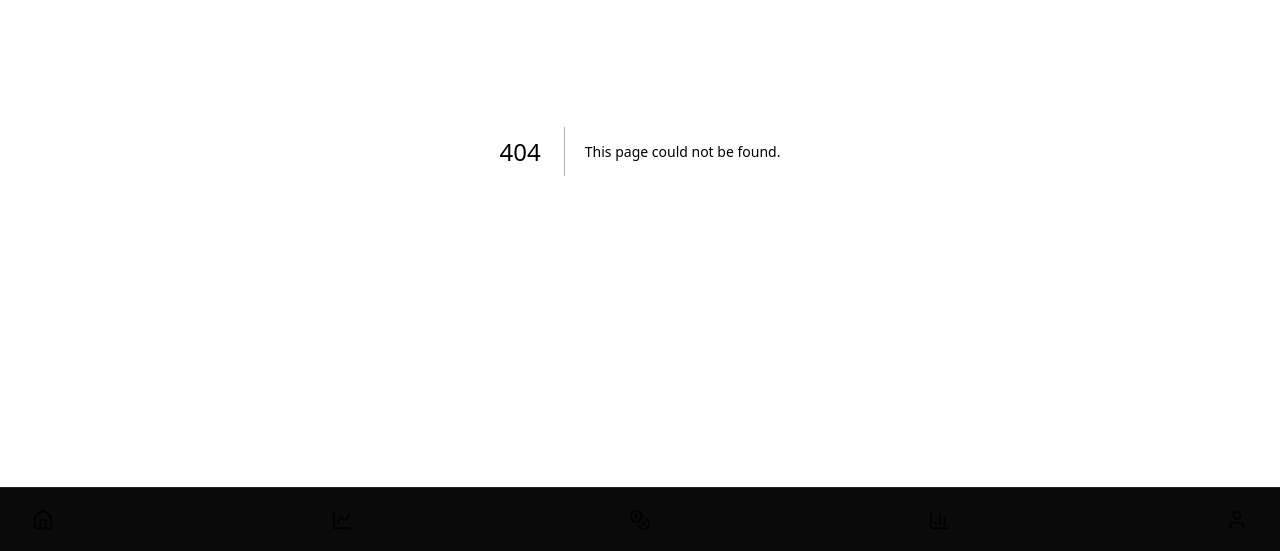
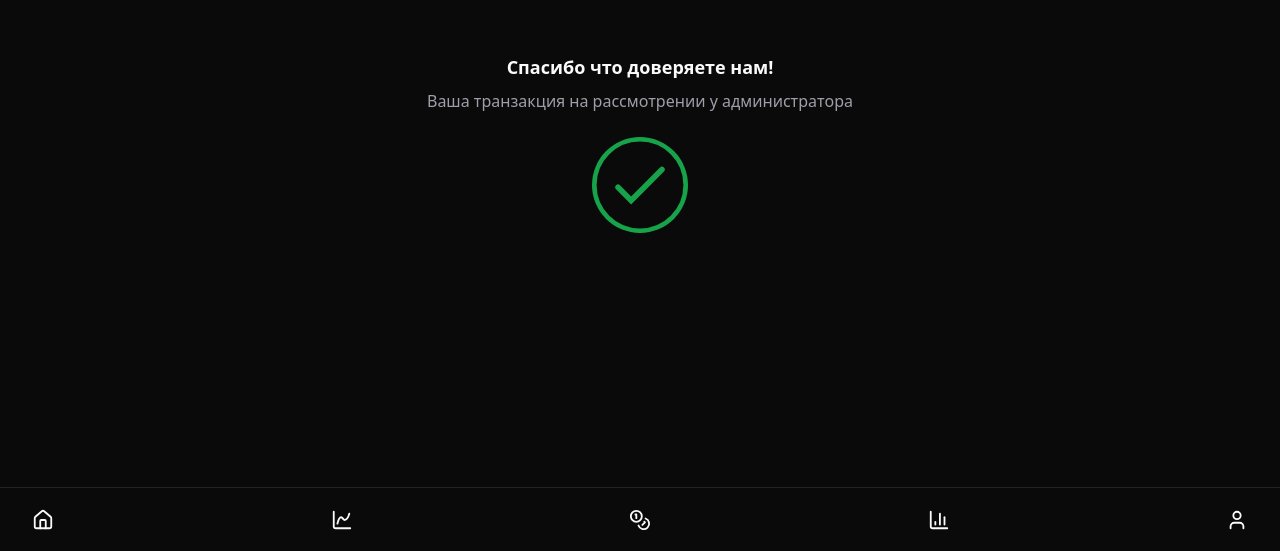
Before and after one commit to boro-dach/nixtradebot, a Next.js app in the folder web/: page /gratulation in a window 1280 px wide. Before the commit this address had no page. Shown: the part 249-800 px from the top of the page. Built offline with nearby package versions, Linux system fonts and the light colour scheme.

Commit message:
gratulation

```diff
--- a/web/app/deposit/page.tsx
+++ b/web/app/deposit/page.tsx
@@ -9,6 +9,7 @@ import {
 } from "@/shared/ui/dropdown-menu";
 import { Input } from "@/shared/ui/input";
 import { ChevronDown, Clipboard } from "lucide-react";
+import Link from "next/link";
 import { useState } from "react";
 
 const adresses = {
@@ -98,7 +99,9 @@ const Deposit = () => {
             {adresses[method]}
             <Clipboard />
           </Button>
-          <Button className="w-full mt-2 cursor-pointer">Я перевел</Button>
+          <Link href="/gratulation" className="w-full">
+            <Button className="w-full mt-2 cursor-pointer">Я перевел</Button>
+          </Link>
         </div>
       ) : (
         <div></div>
--- /dev/null
+++ b/web/app/gratulation/Gratulation.css
@@ -0,0 +1,43 @@
+/* Базовые стили для SVG-элемента */
+.checkmark {
+  width: 100%;
+  height: 100%;
+  border-radius: 50%;
+  display: block;
+  stroke-width: 3;
+  /* Используем красивый зеленый цвет */
+  stroke: #16a34a; /* Tailwind green-600 */
+  stroke-miterlimit: 10;
+  margin: 0 auto;
+}
+
+/* Анимация для круга */
+.checkmark__circle {
+  /* Длина окружности. Начальное смещение равно длине, чтобы скрыть ее */
+  stroke-dasharray: 166;
+  stroke-dashoffset: 166;
+  stroke-width: 3;
+  stroke-miterlimit: 10;
+  fill: none;
+  /* Анимация "рисования" круга длительностью 0.6 секунды */
+  animation: stroke 0.6s cubic-bezier(0.65, 0, 0.45, 1) forwards;
+}
+
+/* Анимация для галочки */
+.checkmark__check {
+  transform-origin: 50% 50%;
+  /* Длина галочки. Скрываем ее по аналогии с кругом */
+  stroke-dasharray: 48;
+  stroke-dashoffset: 48;
+  stroke-linecap: round; /* Скругляем концы линии */
+  /* Анимация "рисования" галочки, которая начнется с задержкой 0.8с */
+  animation: stroke 0.3s cubic-bezier(0.65, 0, 0.45, 1) 0.8s forwards;
+}
+
+/* Ключевые кадры для анимации "рисования" */
+@keyframes stroke {
+  100% {
+    /* В конце анимации смещение становится 0, и линия полностью видна */
+    stroke-dashoffset: 0;
+  }
+}
--- /dev/null
+++ b/web/app/gratulation/page.tsx
@@ -0,0 +1,36 @@
+import React from "react";
+import "./Gratulation.css";
+
+const Gratulation = () => {
+  return (
+    <div className="flex flex-col items-center gap-2 px-4 justify-center h-full text-center">
+      <p className="text-lg font-semibold">Спасибо что доверяете нам!</p>
+      <p className="text-zinc-600 dark:text-zinc-400">
+        Ваша транзакция на рассмотрении у администратора
+      </p>
+
+      <div className="w-24 h-24 my-4">
+        <svg
+          className="checkmark"
+          xmlns="http://www.w3.org/2000/svg"
+          viewBox="0 0 52 52"
+        >
+          <circle
+            className="checkmark__circle"
+            cx="26"
+            cy="26"
+            r="25"
+            fill="none"
+          />
+          <path
+            className="checkmark__check"
+            fill="none"
+            d="M14.1 27.2l7.1 7.2 16.7-16.8"
+          />
+        </svg>
+      </div>
+    </div>
+  );
+};
+
+export default Gratulation;
```
